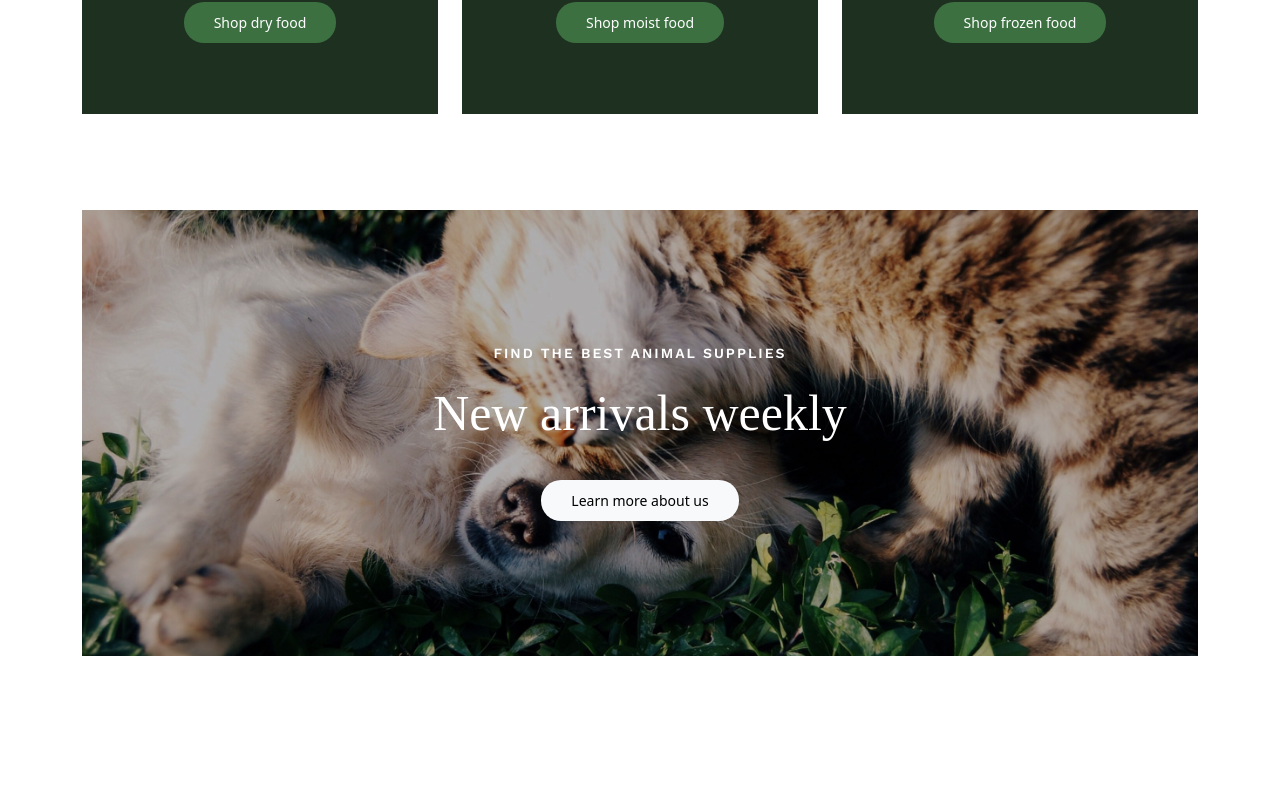
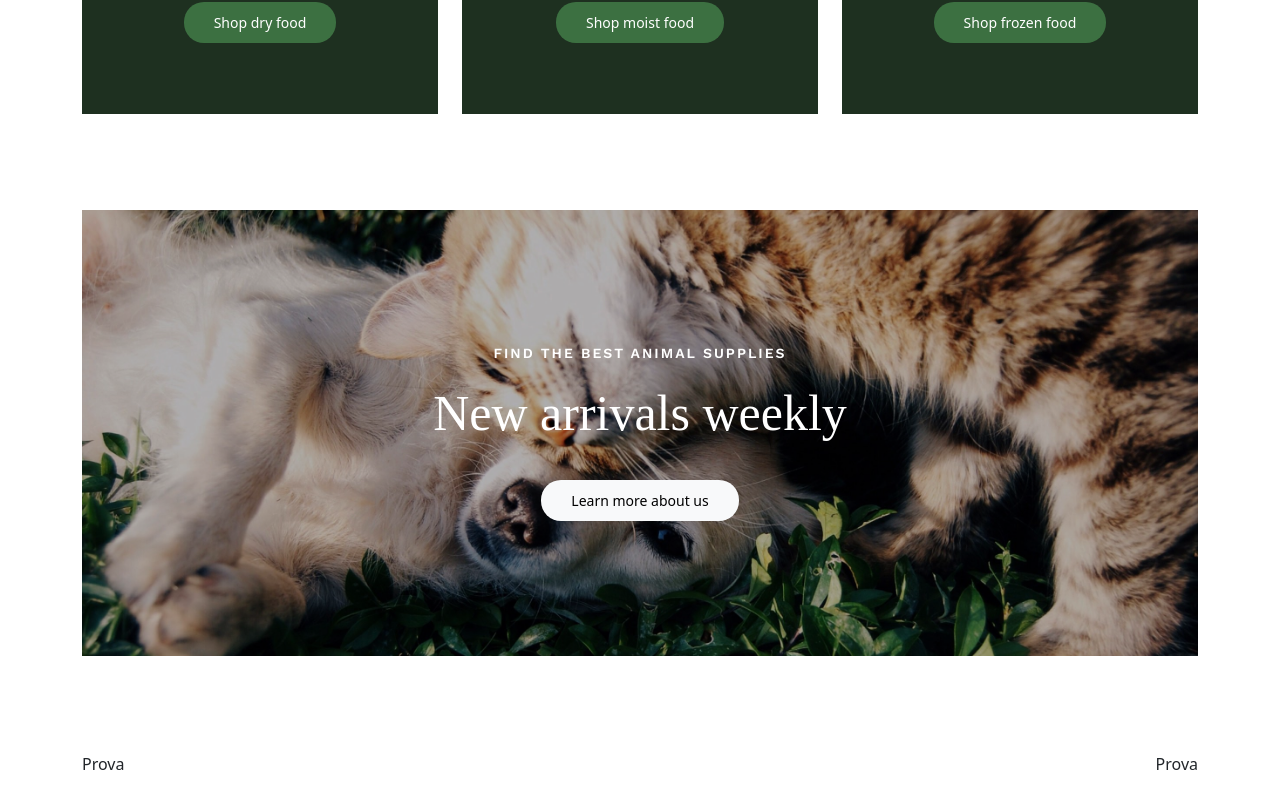
Before and after one commit to DanCiciarello/proj-html-vuejs, a Vue app: page / in a window 1280 px wide. Shown: the part 2094-2902 px from the top of the page. Before the commit the page ends 2798 px from the top, so only its background shows below. Built offline with nearby package versions, Linux system fonts and the light colour scheme; a web font is replaced by a local one.

Commit message:
Start Best Sellers Component

```diff
--- a/src/components/AllTimeBestSellers.vue
+++ b/src/components/AllTimeBestSellers.vue
@@ -1,5 +1,14 @@
 <template>
-    <div></div>
+    <div>
+
+        <div class="container py-5">
+            <div class="d-flex justify-content-between">
+                <div>Prova</div>
+                <div>Prova</div>
+            </div>
+        </div>
+
+    </div>
 </template>
 
 <script>
```
